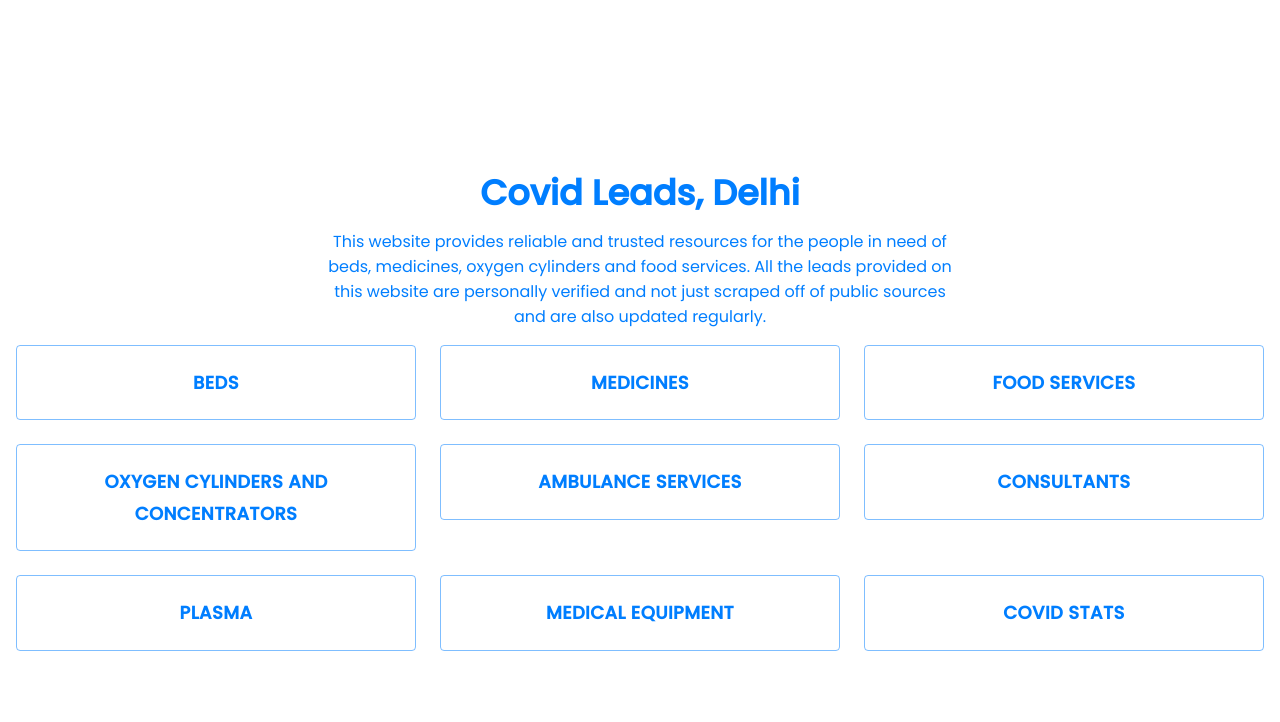
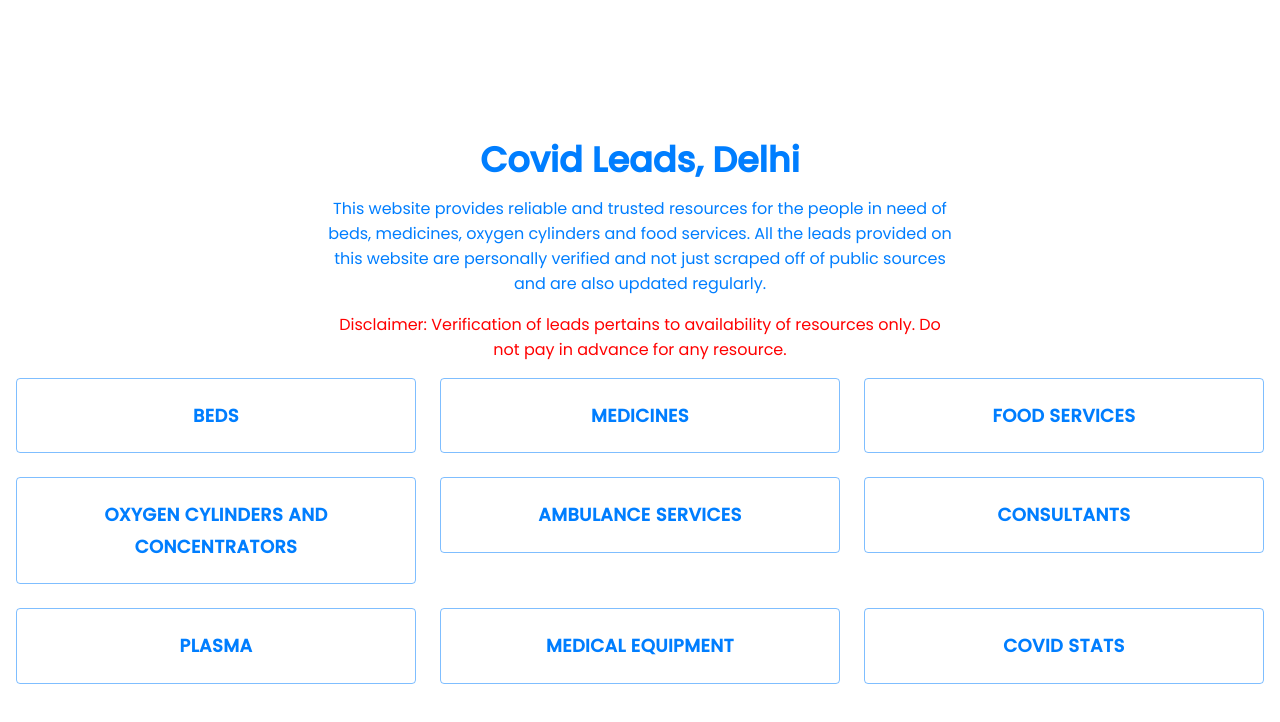
Before and after one commit to Vansh983/covidleads-delhi, a Next.js app: page / in a window 1280 px wide. Shown: the top 722 px of the page. Built offline with nearby package versions, Linux system fonts and the light colour scheme.

Commit message:
disclaimer

```diff
--- a/pages/index.js
+++ b/pages/index.js
@@ -28,6 +28,10 @@ export default function Home() {
             the leads provided on this website are personally verified and not
             just scraped off of public sources and are also updated regularly.
           </p>
+          <p style={{ color: "red" }}>
+            Disclaimer: Verification of leads pertains to availability of
+            resources only. Do not pay in advance for any resource.
+          </p>
         </Grid>
         <div>
           <Grid container spacing={3} justify="center">
```
